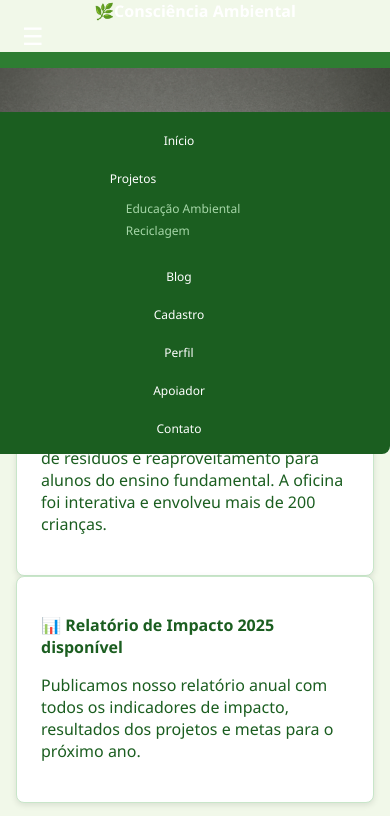
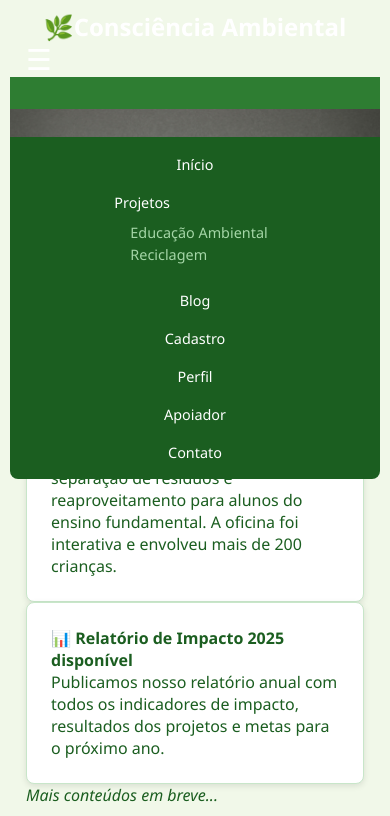
Before and after one commit to 19m20/entrega-II-estilizacao-conciencia-ambiental, a plain HTML site: page blog.html in a window 390 px wide. Both pictures are taken after a click on the button "Abrir menu". Shown: the top 816 px of the page. Drawn offline with Linux system fonts and the light colour scheme.

Commit message:
Update responsive.css

```diff
--- a/css/responsive.css
+++ b/css/responsive.css
@@ -1,62 +1,89 @@
-/* Estilo base do menu */
+/* Reset e base */
+* {
+  margin: 0;
+  padding: 0;
+  box-sizing: border-box;
+}
+
+html, body {
+  width: 100%;
+  font-family: var(--font-family, Arial, sans-serif);
+  background-color: var(--color-neutral-100, #f9f9f9);
+  color: var(--color-neutral-900, #333);
+  overflow-x: hidden;
+  word-break: break-word;
+}
+
+/* Container centralizado */
+.container {
+  max-width: 1200px;
+  margin: 0 auto;
+  padding: 20px;
+}
+
+/* Título principal */
+.titulo-principal {
+  text-align: center;
+  color: var(--color-accent, #2ecc71);
+  font-size: 2rem;
+  margin: 20px 0;
+}
+
+/* Menu */
 .menu {
   display: flex;
   justify-content: space-between;
   align-items: center;
-  background-color: var(--color-primary);
-  padding: var(--space-2);
+  background-color: var(--color-primary, #2c3e50);
+  padding: 16px;
   color: white;
   position: relative;
   width: 100%;
-  box-sizing: border-box;
-  flex-wrap: wrap; /* permite quebra de linha se necessário */
+  flex-wrap: wrap;
 }
 
 .logo h1 {
-  font-size: var(--font-lg);
+  font-size: 1.8rem;
   margin: 0;
   color: white;
-  word-break: break-word; /* evita corte de texto */
+  word-break: break-word;
 }
 
-/* Botão hambúrguer */
 .hamburger {
   display: none;
-  font-size: var(--font-xl);
+  font-size: 1.8rem;
   background: none;
   border: none;
   color: white;
   cursor: pointer;
-  margin-left: var(--space-2);
+  margin-left: 16px;
 }
 
-/* Links do menu */
 .nav-links {
   display: flex;
   list-style: none;
-  gap: var(--space-2);
+  gap: 16px;
   align-items: center;
   margin: 0;
   padding: 0;
   z-index: 1000;
-  flex-wrap: wrap; /* permite quebra de linha */
+  flex-wrap: wrap;
 }
 
 .nav-links a {
   color: white;
   text-decoration: none;
-  font-size: var(--font-sm);
-  padding: var(--space-1);
+  font-size: 1rem;
+  padding: 8px;
   transition: background-color 0.3s ease;
-  word-break: break-word;
 }
 
 .nav-links a:hover {
-  background-color: var(--color-secondary);
+  background-color: var(--color-secondary, #1abc9c);
   border-radius: 4px;
 }
 
-/* Submenu dropdown */
+/* Submenu */
 .dropdown {
   position: relative;
 }
@@ -66,46 +93,64 @@
   position: absolute;
   top: 100%;
   left: 0;
-  background-color: var(--color-neutral-800);
+  background-color: var(--color-neutral-800, #444);
   list-style: none;
-  padding: var(--space-1);
+  padding: 8px;
   border-radius: 4px;
-  transition: all 0.3s ease;
 }
 
 .dropdown:hover .submenu {
   display: block;
 }
 
-/* Responsividade para telas pequenas */
+/* Layout */
+.header, .footer {
+  background-color: var(--color-primary, #2c3e50);
+  color: #9f9;
+  padding: 16px;
+  text-align: center;
+}
+
+.main-content {
+  display: grid;
+  grid-template-columns: 8fr 4fr;
+  gap: 20px;
+  margin-top: 20px;
+}
+
+.sidebar {
+  background-color: #eee;
+  padding: 16px;
+  border-radius: 8px;
+}
+
+/* Responsividade */
 @media (max-width: 768px) {
-  html, body {
-    width: 100%;
-    margin: 0;
-    padding: 0;
-    overflow-x: hidden;
-    box-sizing: border-box;
-  }
-
   .menu {
     flex-direction: column;
     align-items: flex-start;
-    padding: var(--space-1);
   }
 
   .logo h1 {
-    font-size: var(--font-md);
+    font-size: 1.5rem;
+    width: 100%;
+    text-align: center;
+  }
+
+  .hamburger {
+    display: block;
+    align-self: flex-end;
   }
 
   .nav-links {
     display: none;
     flex-direction: column;
-    background-color: var(--color-neutral-900);
+    background-color: var(--color-neutral-900, #222);
     position: absolute;
     top: 60px;
     right: 0;
     width: 100%;
-    padding: var(--space-2);
+    padding: 16px;
     border-radius: 0 0 8px 8px;
   }
 
@@ -114,25 +159,31 @@
   }
 
   .nav-links a {
-    font-size: var(--font-xs);
-    padding: var(--space-1);
+    font-size: 0.9rem;
+    text-align: center;
   }
 
-  .hamburger {
-    display: block;
-  }
-
-  /* Submenu no mobile */
   .dropdown .submenu {
     position: static;
     display: block;
     background-color: transparent;
-    padding-left: var(--space-2);
+    padding-left: 16px;
   }
 
   .submenu li a {
-    color: var(--color-accent);
-    font-size: var(--font-xs);
-    word-break: break-word;
+    color: var(--color-accent, #2ecc71);
+    font-size: 0.9rem;
+  }
+
+  .main-content {
+    grid-template-columns: 1fr;
+  }
+
+  .sidebar {
+    margin-top: 20px;
+  }
+
+  .container {
+    padding: 16px;
   }
 }
```
